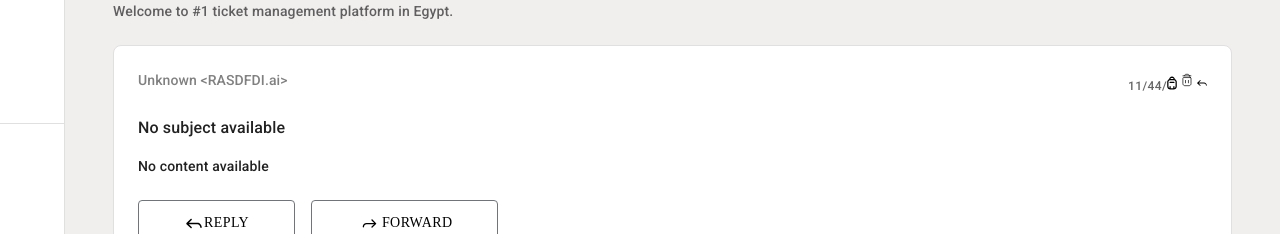
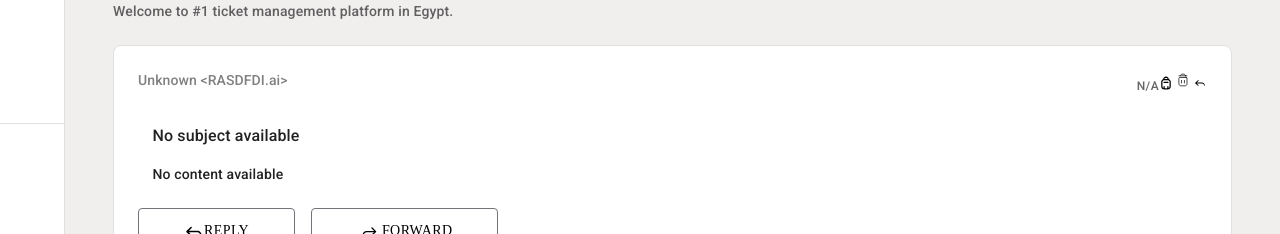
Before and after one commit to randaabdoerfan/Tickets, a React (Vite) app: page /maildetials/1 in a window 1280 px wide. Shown: the part 159-393 px from the top of the page. Built offline with nearby package versions, Linux system fonts and the light colour scheme.

Commit message:
Update mailDetials.jsx

```diff
--- a/src/pages/mailDetials.jsx
+++ b/src/pages/mailDetials.jsx
@@ -48,24 +48,24 @@ export default function MailDetials() {
         </Typography>
         <Box>
             <Typography variant="caption" color="text.secondary" sx={{ mb: 2 }}>
-          {/* {mail.date} */}
-          11/44/
+          {mail.date}
+
         </Typography>
-        <img src={UploadIcon} alt="upload" style={{ width: "10px", height: "14px" }} />
+        <img src={UploadIcon} alt="upload" style={{ width: "10px", height: "14px", margin: "0 2px" }} />
          <img
   src={TrashIcon}
   alt="Trash"
-  style={{ width: "20px", height: "20px" ,color:"black" }}
+  style={{ width:"20px"}}
 />
-         <img src={RightArrow} alt="Trash" style={{ width: "10px", height: "14px" }}/>
+         <img src={RightArrow} alt="Trash" style={{ width: "10px", height: "14px" ,margin: "0 2px" }}/>
 
         </Box>
         </Box>
 
-        <Typography variant="body1" sx={{ my: 2 }}>
+        <Typography variant="body1" sx={{ my: 2  ,padding :"0.5rem 7rem 0rem 0.9rem"}}>
           {mail.subject}
         </Typography>
-        <Typography variant="body2" sx={{ whiteSpace: "pre-line", mb: 3 }}>
+        <Typography variant="body2" sx={{ whiteSpace: "pre-line", mb: 3 ,padding :"0 7rem 0 0.9rem"}}>
           {mail.content || mail.subject}
         </Typography>
 
```
